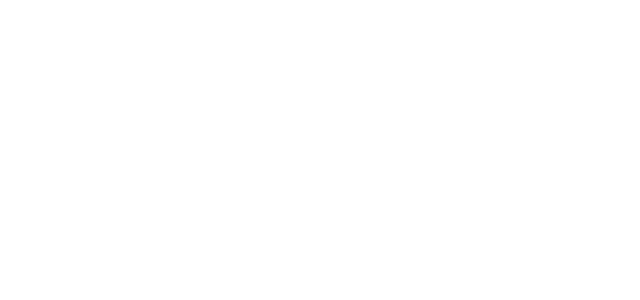
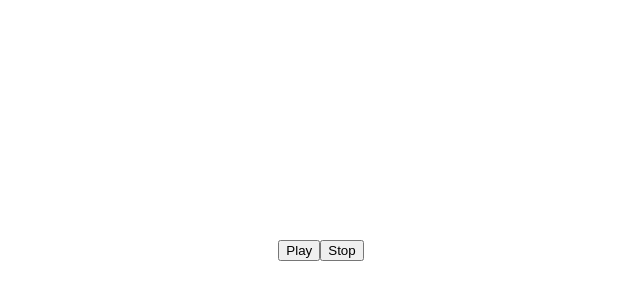
Before and after one commit to ahuth/raytrace, a React (Create React App) app: page / in a window 1280 px wide. Shown: the part 248-548 px from the top of the page, without its empty margins (319-959 px from the left). Built offline with nearby package versions, Linux system fonts and the light colour scheme.

Commit message:
Add controls for starting and stopping

```diff
--- a/src/components/app.jsx
+++ b/src/components/app.jsx
@@ -2,19 +2,34 @@
 
 export default class App extends React.Component {
   canvasRef = React.createRef();
+  state = { playing: false };
 
   componentDidMount() {
     this.ctx = this.canvasRef.current.getContext('2d');
   }
 
+  handlePlay = () => {
+    this.setState({ playing: true });
+  }
+
+  handleStop = () => {
+    this.setState({ playing: false });
+  }
+
   render() {
     return (
+      <div style={styles.container}>
         <canvas
           height={240}
           ref={this.canvasRef}
           style={styles.canvas}
           width={320}
         />
+        <div>
+          <button onClick={this.handlePlay}>Play</button>
+          <button onClick={this.handleStop}>Stop</button>
+        </div>
+      </div>
     );
   }
 }
@@ -24,4 +39,9 @@
     height: 480,
     width: 640,
   },
+  container: {
+    alignItems: 'center',
+    display: 'flex',
+    flexDirection: 'column',
+  },
 };
```
Lines whose indentation alone changed are shown as unchanged.
